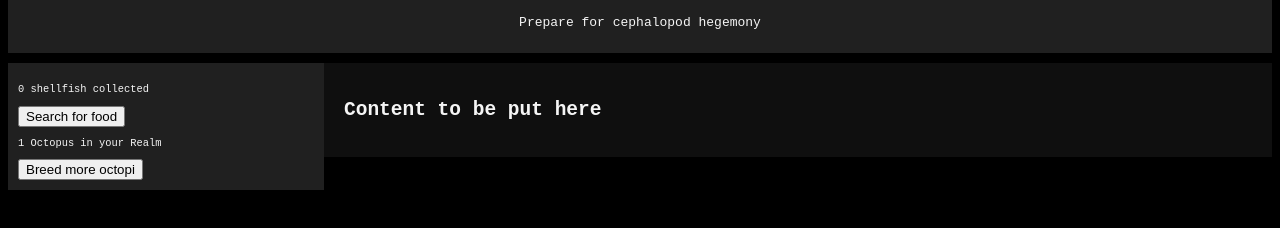
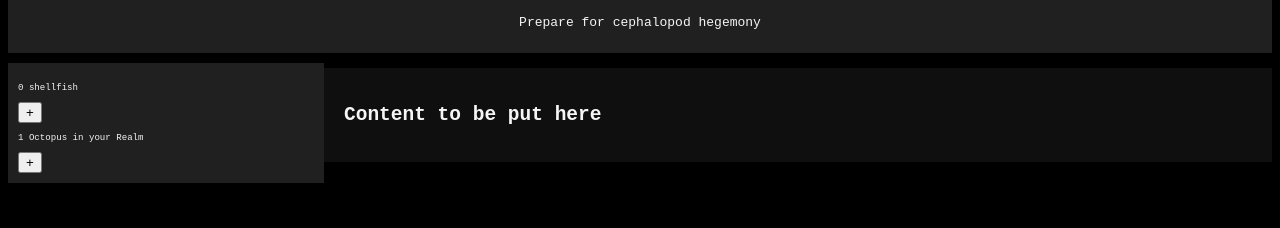
Before and after one commit to szaszkoa/Octopus-Realm, a plain HTML site: page index.html in a window 1280 px wide. Shown: the part 68-296 px from the top of the page. Drawn offline with Linux system fonts and the light colour scheme.

Commit message:
adding small previous changes, work starting commit.

```diff
--- a/index.html
+++ b/index.html
@@ -12,11 +12,12 @@
       <p>Prepare for cephalopod hegemony</p>
     </header>
     <aside>
-      <p id="shellfishAvailable">0 shellfish collected</p>
-      <button onclick="sendOctopusToHunt()">Search for food</button>
+      <p id="shellfishAvailable">0 shellfish</p>
+      <button onclick="sendOctopusToHunt()">+</button>
+
 
       <p id="octopusPopulation">1 Octopus in your Realm</p>
-      <button onclick="breedOctopus()">Breed more octopi</button>
+      <button onclick="breedOctopus()">+</button>
     </aside>
     <main>
       <h2>Content to be put here</h2>
--- a/styles.css
+++ b/styles.css
@@ -17,7 +17,7 @@ header {
 }
 
 aside {
-  font-size: 80%;
+  font-size: 70%;
   margin: 5px 0px ;
   padding: 10px;
   float: left;
@@ -26,7 +26,7 @@ aside {
 }
 
 main {
-  margin: 5px 0px ;
+  margin: 10px 0px ;
   padding: 20px;
   float: right;
   width: 75%;
```
Also changed, not shown: 2 other files.
